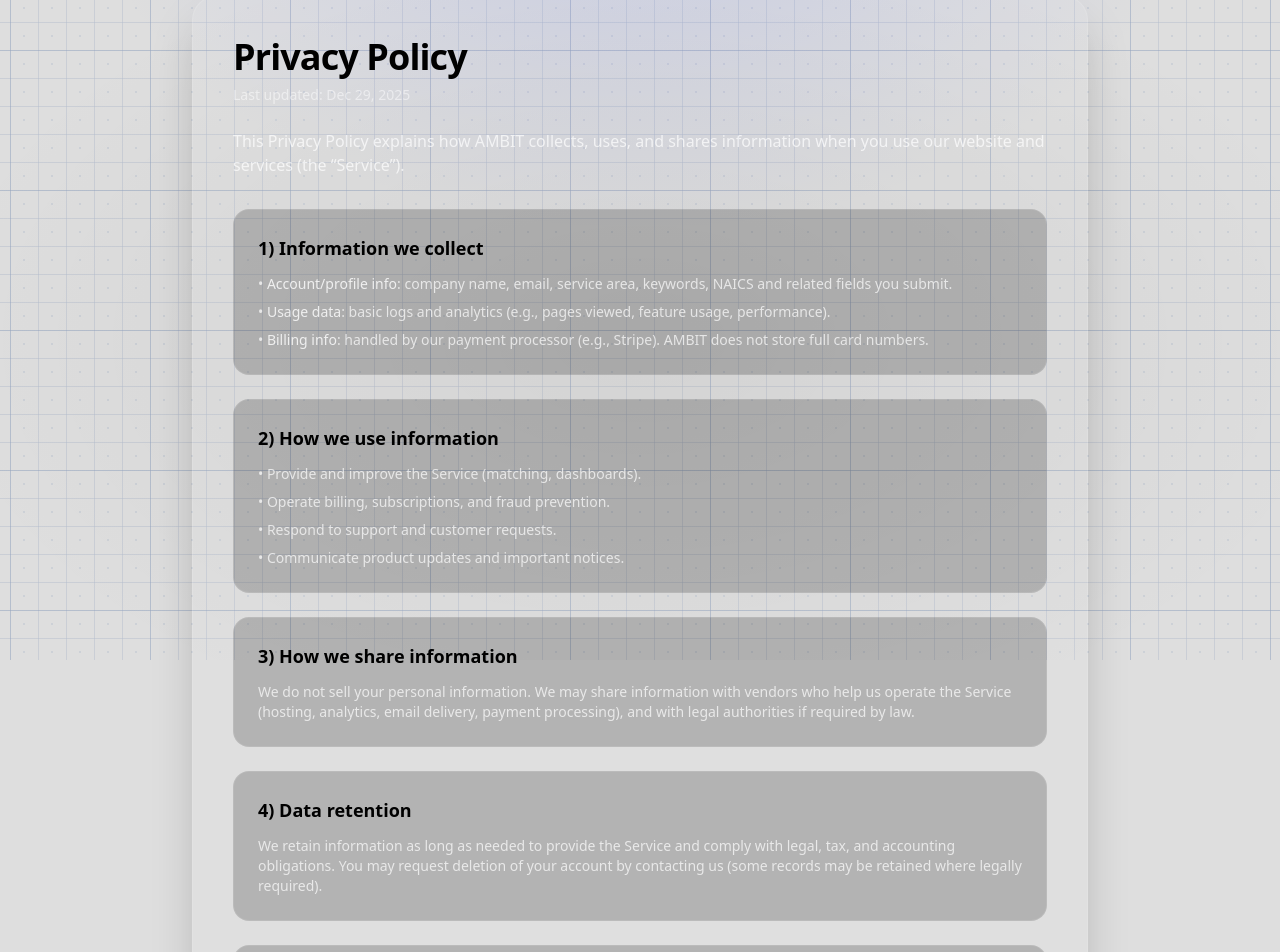
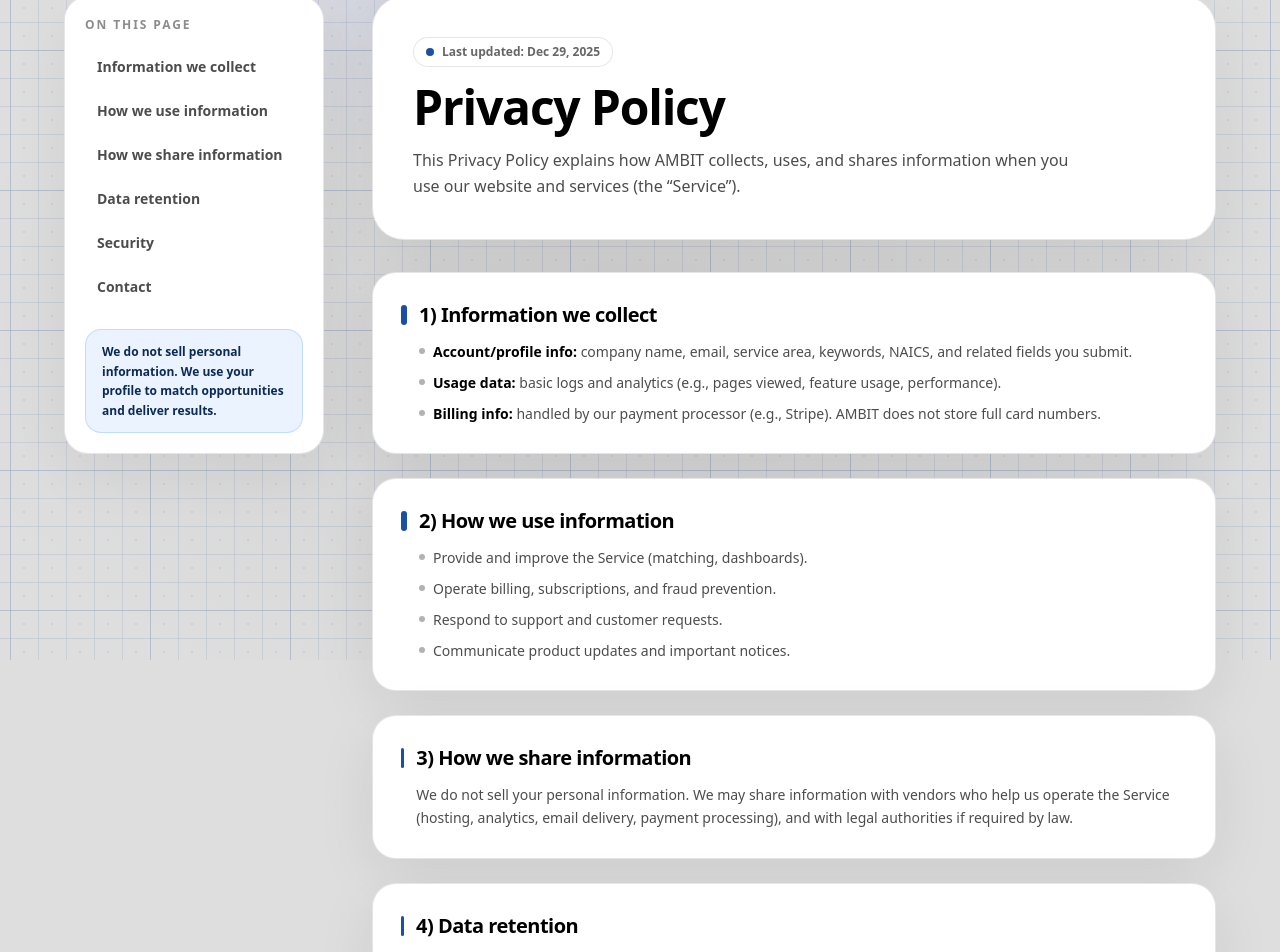
Before and after one commit to seansevrix/ambit, a Next.js app: page /privacy in a window 1280 px wide. Shown: the part 140-1092 px from the top of the page. Built offline with nearby package versions, Linux system fonts and the light colour scheme.

Commit message:
Improve Terms/Privacy page readability on light theme

```diff
--- a/app/privacy/page.tsx
+++ b/app/privacy/page.tsx
@@ -1,97 +1,183 @@
 import Link from "next/link";
+
+const TOC = [
+  { id: "collect", label: "Information we collect" },
+  { id: "use", label: "How we use information" },
+  { id: "share", label: "How we share information" },
+  { id: "retention", label: "Data retention" },
+  { id: "security", label: "Security" },
+  { id: "contact", label: "Contact" },
+];
+
+function SectionCard({
+  id,
+  title,
+  children,
+}: {
+  id: string;
+  title: string;
+  children: React.ReactNode;
+}) {
+  return (
+    <section
+      id={id}
+      className="rounded-3xl border border-black/10 bg-white p-6 shadow-[0_18px_60px_rgba(0,0,0,0.08)] md:p-7 scroll-mt-28"
+    >
+      <div className="flex items-start gap-3">
+        <div className="mt-1 h-5 w-1.5 rounded-full bg-[#1A4FA3]" />
+        <div className="min-w-0">
+          <h2 className="text-lg font-black tracking-tight text-black md:text-xl">
+            {title}
+          </h2>
+          <div className="mt-3 text-sm leading-relaxed text-black/70">
+            {children}
+          </div>
+        </div>
+      </div>
+    </section>
+  );
+}
 
 export default function PrivacyPage() {
   return (
-    <main className="min-h-[calc(100vh-80px)] px-4 py-16">
-      <div className="mx-auto w-full max-w-4xl">
-        <div className="rounded-3xl border border-white/10 bg-white/5 p-8 shadow-2xl backdrop-blur md:p-10">
-          <h1 className="text-3xl font-semibold tracking-tight md:text-4xl">
+    <main className="min-h-[calc(100vh-80px)] px-4 py-14 sm:py-16">
+      <div className="mx-auto w-full max-w-6xl">
+        <div className="grid gap-10 lg:grid-cols-[260px_1fr] lg:gap-12">
+          {/* TOC */}
+          <aside className="hidden lg:block">
+            <div className="sticky top-24 rounded-3xl border border-black/10 bg-white p-5 shadow-[0_18px_60px_rgba(0,0,0,0.06)]">
+              <div className="text-xs font-black tracking-[0.16em] text-black/45">
+                ON THIS PAGE
+              </div>
+              <nav className="mt-4 grid gap-2">
+                {TOC.map((t) => (
+                  <a
+                    key={t.id}
+                    href={`#${t.id}`}
+                    className="rounded-xl px-3 py-2 text-sm font-semibold text-black/70 hover:bg-black/[0.03] hover:text-black"
+                  >
+                    {t.label}
+                  </a>
+                ))}
+              </nav>
+
+              <div className="mt-6 rounded-2xl border border-[#63A7FF]/30 bg-[#EAF3FF] px-4 py-3 text-xs font-semibold leading-relaxed text-[#0B2A55]">
+                We do not sell personal information. We use your profile to match
+                opportunities and deliver results.
+              </div>
+            </div>
+          </aside>
+
+          {/* Content */}
+          <div className="min-w-0">
+            {/* Header Card */}
+            <div className="rounded-[32px] border border-black/10 bg-white p-7 shadow-[0_24px_80px_rgba(0,0,0,0.08)] md:p-10">
+              <div className="inline-flex items-center gap-2 rounded-full border border-black/10 bg-white px-3 py-1.5 text-xs font-semibold text-black/60">
+                <span className="inline-flex h-2 w-2 rounded-full bg-[#1A4FA3]" />
+                Last updated: Dec 29, 2025
+              </div>
+
+              <h1 className="mt-4 text-3xl font-black tracking-tight text-black md:text-5xl">
                 Privacy Policy
               </h1>
-          <p className="mt-2 text-sm text-white/50">Last updated: Dec 29, 2025</p>
 
-          <p className="mt-6 text-white/70">
+              <p className="mt-4 max-w-2xl text-sm leading-relaxed text-black/70 md:text-base">
                 This Privacy Policy explains how AMBIT collects, uses, and shares
                 information when you use our website and services (the “Service”).
               </p>
+            </div>
 
-          <section className="mt-8 rounded-2xl border border-white/10 bg-black/20 p-6">
-            <h2 className="text-lg font-semibold">1) Information we collect</h2>
-            <ul className="mt-3 space-y-2 text-sm text-white/70">
-              <li>
-                • <span className="text-white/80">Account/profile info</span>:
-                company name, email, service area, keywords, NAICS and related
+            <div className="mt-8 grid gap-6">
+              <SectionCard id="collect" title="1) Information we collect">
+                <ul className="mt-1 space-y-2">
+                  <li className="flex gap-2">
+                    <span className="mt-[7px] h-1.5 w-1.5 rounded-full bg-black/30" />
+                    <span>
+                      <span className="font-semibold text-black">Account/profile info:</span>{" "}
+                      company name, email, service area, keywords, NAICS, and related
                       fields you submit.
+                    </span>
                   </li>
-              <li>
-                • <span className="text-white/80">Usage data</span>: basic logs
-                and analytics (e.g., pages viewed, feature usage, performance).
+                  <li className="flex gap-2">
+                    <span className="mt-[7px] h-1.5 w-1.5 rounded-full bg-black/30" />
+                    <span>
+                      <span className="font-semibold text-black">Usage data:</span>{" "}
+                      basic logs and analytics (e.g., pages viewed, feature usage,
+                      performance).
+                    </span>
                   </li>
-              <li>
-                • <span className="text-white/80">Billing info</span>: handled by
-                our payment processor (e.g., Stripe). AMBIT does not store full
-                card numbers.
+                  <li className="flex gap-2">
+                    <span className="mt-[7px] h-1.5 w-1.5 rounded-full bg-black/30" />
+                    <span>
+                      <span className="font-semibold text-black">Billing info:</span>{" "}
+                      handled by our payment processor (e.g., Stripe). AMBIT does not
+                      store full card numbers.
+                    </span>
                   </li>
                 </ul>
-          </section>
+              </SectionCard>
 
-          <section className="mt-6 rounded-2xl border border-white/10 bg-black/20 p-6">
-            <h2 className="text-lg font-semibold">2) How we use information</h2>
-            <ul className="mt-3 space-y-2 text-sm text-white/70">
-              <li>• Provide and improve the Service (matching, dashboards).</li>
-              <li>• Operate billing, subscriptions, and fraud prevention.</li>
-              <li>• Respond to support and customer requests.</li>
-              <li>• Communicate product updates and important notices.</li>
+              <SectionCard id="use" title="2) How we use information">
+                <ul className="mt-1 space-y-2">
+                  <li className="flex gap-2">
+                    <span className="mt-[7px] h-1.5 w-1.5 rounded-full bg-black/30" />
+                    <span>Provide and improve the Service (matching, dashboards).</span>
+                  </li>
+                  <li className="flex gap-2">
+                    <span className="mt-[7px] h-1.5 w-1.5 rounded-full bg-black/30" />
+                    <span>Operate billing, subscriptions, and fraud prevention.</span>
+                  </li>
+                  <li className="flex gap-2">
+                    <span className="mt-[7px] h-1.5 w-1.5 rounded-full bg-black/30" />
+                    <span>Respond to support and customer requests.</span>
+                  </li>
+                  <li className="flex gap-2">
+                    <span className="mt-[7px] h-1.5 w-1.5 rounded-full bg-black/30" />
+                    <span>Communicate product updates and important notices.</span>
+                  </li>
                 </ul>
-          </section>
+              </SectionCard>
 
-          <section className="mt-6 rounded-2xl border border-white/10 bg-black/20 p-6">
-            <h2 className="text-lg font-semibold">3) How we share information</h2>
-            <p className="mt-3 text-sm text-white/70">
+              <SectionCard id="share" title="3) How we share information">
                 We do not sell your personal information. We may share information
                 with vendors who help us operate the Service (hosting, analytics,
                 email delivery, payment processing), and with legal authorities if
                 required by law.
-            </p>
-          </section>
+              </SectionCard>
 
-          <section className="mt-6 rounded-2xl border border-white/10 bg-black/20 p-6">
-            <h2 className="text-lg font-semibold">4) Data retention</h2>
-            <p className="mt-3 text-sm text-white/70">
+              <SectionCard id="retention" title="4) Data retention">
                 We retain information as long as needed to provide the Service and
                 comply with legal, tax, and accounting obligations. You may request
-              deletion of your account by contacting us (some records may be
-              retained where legally required).
-            </p>
-          </section>
+                deletion of your account by contacting us (some records may be retained
+                where legally required).
+              </SectionCard>
 
-          <section className="mt-6 rounded-2xl border border-white/10 bg-black/20 p-6">
-            <h2 className="text-lg font-semibold">5) Security</h2>
-            <p className="mt-3 text-sm text-white/70">
+              <SectionCard id="security" title="5) Security">
                 We use reasonable administrative, technical, and physical safeguards
                 designed to protect information. No method of transmission or storage
                 is 100% secure.
-            </p>
-          </section>
+              </SectionCard>
 
-          <section className="mt-6 rounded-2xl border border-white/10 bg-black/20 p-6">
-            <h2 className="text-lg font-semibold">6) Contact</h2>
-            <p className="mt-3 text-sm text-white/70">
+              <SectionCard id="contact" title="6) Contact">
                 Privacy questions? Visit{" "}
-              <Link className="underline hover:text-white" href="/support">
+                <Link className="font-semibold text-[#1A4FA3] hover:underline" href="/support">
                   Support
                 </Link>{" "}
                 or email{" "}
-              <a className="underline hover:text-white" href="mailto:ambit@sevrixgov.com">
+                <a
+                  className="font-semibold text-[#1A4FA3] hover:underline"
+                  href="mailto:ambit@sevrixgov.com"
+                >
                   ambit@sevrixgov.com
                 </a>
                 .
-            </p>
-          </section>
+              </SectionCard>
 
-          <p className="mt-8 text-xs text-white/50">
+              <div className="rounded-3xl border border-black/10 bg-white px-6 py-5 text-xs leading-relaxed text-black/55 shadow-[0_18px_60px_rgba(0,0,0,0.06)]">
                 This policy is informational and not legal advice.
-          </p>
+              </div>
+            </div>
+          </div>
         </div>
       </div>
     </main>
--- a/app/terms/page.tsx
+++ b/app/terms/page.tsx
@@ -1,117 +1,201 @@
 import Link from "next/link";
+
+const TOC = [
+  { id: "service", label: "The Service" },
+  { id: "verification", label: "No guarantee + verification" },
+  { id: "acceptable-use", label: "Acceptable use" },
+  { id: "billing", label: "Billing, cancellation, refunds" },
+  { id: "ip", label: "Intellectual property" },
+  { id: "warranties", label: "Disclaimer of warranties" },
+  { id: "liability", label: "Limitation of liability" },
+  { id: "indemnity", label: "Indemnity" },
+  { id: "contact", label: "Contact" },
+];
+
+function SectionCard({
+  id,
+  title,
+  children,
+}: {
+  id: string;
+  title: string;
+  children: React.ReactNode;
+}) {
+  return (
+    <section
+      id={id}
+      className="rounded-3xl border border-black/10 bg-white p-6 shadow-[0_18px_60px_rgba(0,0,0,0.08)] md:p-7 scroll-mt-28"
+    >
+      <div className="flex items-start gap-3">
+        <div className="mt-1 h-5 w-1.5 rounded-full bg-[#1A4FA3]" />
+        <div className="min-w-0">
+          <h2 className="text-lg font-black tracking-tight text-black md:text-xl">
+            {title}
+          </h2>
+          <div className="mt-3 text-sm leading-relaxed text-black/70">
+            {children}
+          </div>
+        </div>
+      </div>
+    </section>
+  );
+}
 
 export default function TermsPage() {
   return (
-    <main className="min-h-[calc(100vh-80px)] px-4 py-16">
-      <div className="mx-auto w-full max-w-4xl">
-        <div className="rounded-3xl border border-white/10 bg-white/5 p-8 shadow-2xl backdrop-blur md:p-10">
-          <h1 className="text-3xl font-semibold tracking-tight md:text-4xl">
+    <main className="min-h-[calc(100vh-80px)] px-4 py-14 sm:py-16">
+      <div className="mx-auto w-full max-w-6xl">
+        <div className="grid gap-10 lg:grid-cols-[260px_1fr] lg:gap-12">
+          {/* TOC */}
+          <aside className="hidden lg:block">
+            <div className="sticky top-24 rounded-3xl border border-black/10 bg-white p-5 shadow-[0_18px_60px_rgba(0,0,0,0.06)]">
+              <div className="text-xs font-black tracking-[0.16em] text-black/45">
+                ON THIS PAGE
+              </div>
+              <nav className="mt-4 grid gap-2">
+                {TOC.map((t) => (
+                  <a
+                    key={t.id}
+                    href={`#${t.id}`}
+                    className="rounded-xl px-3 py-2 text-sm font-semibold text-black/70 hover:bg-black/[0.03] hover:text-black"
+                  >
+                    {t.label}
+                  </a>
+                ))}
+              </nav>
+
+              <div className="mt-6 rounded-2xl border border-[#63A7FF]/30 bg-[#EAF3FF] px-4 py-3 text-xs font-semibold leading-relaxed text-[#0B2A55]">
+                AMBIT is an informational tool — always verify details in the
+                official solicitation source.
+              </div>
+            </div>
+          </aside>
+
+          {/* Content */}
+          <div className="min-w-0">
+            {/* Header Card */}
+            <div className="rounded-[32px] border border-black/10 bg-white p-7 shadow-[0_24px_80px_rgba(0,0,0,0.08)] md:p-10">
+              <div className="inline-flex items-center gap-2 rounded-full border border-black/10 bg-white px-3 py-1.5 text-xs font-semibold text-black/60">
+                <span className="inline-flex h-2 w-2 rounded-full bg-[#1A4FA3]" />
+                Last updated: Dec 29, 2025
+              </div>
+
+              <h1 className="mt-4 text-3xl font-black tracking-tight text-black md:text-5xl">
                 Terms of Service
               </h1>
-          <p className="mt-2 text-sm text-white/50">Last updated: Dec 29, 2025</p>
 
-          <p className="mt-6 text-white/70">
+              <p className="mt-4 max-w-2xl text-sm leading-relaxed text-black/70 md:text-base">
                 These Terms govern your use of AMBIT. By accessing or using the
                 Service, you agree to these Terms.
               </p>
+            </div>
 
-          <section className="mt-8 rounded-2xl border border-white/10 bg-black/20 p-6">
-            <h2 className="text-lg font-semibold">1) The Service</h2>
-            <p className="mt-3 text-sm text-white/70">
+            <div className="mt-8 grid gap-6">
+              <SectionCard id="service" title="1) The Service">
                 AMBIT helps businesses discover and prioritize public-sector
                 opportunities using publicly available information and third-party
                 sources. AMBIT is an informational tool and is not legal advice.
-            </p>
-          </section>
+              </SectionCard>
 
-          <section className="mt-6 rounded-2xl border border-white/10 bg-black/20 p-6">
-            <h2 className="text-lg font-semibold">2) No guarantee + verification</h2>
-            <p className="mt-3 text-sm text-white/70">
+              <SectionCard
+                id="verification"
+                title="2) No guarantee + verification"
+              >
                 We do not guarantee accuracy, completeness, or timeliness of any
-              listing, summary, match score, or estimate. You are responsible for
-              verifying requirements, deadlines, and attachments on the official
-              solicitation source before acting.
-            </p>
-          </section>
+                listing, summary, match score, or estimate. You are responsible
+                for verifying requirements, deadlines, and attachments on the
+                official solicitation source before acting.
+              </SectionCard>
 
-          <section className="mt-6 rounded-2xl border border-white/10 bg-black/20 p-6">
-            <h2 className="text-lg font-semibold">3) Acceptable use</h2>
-            <ul className="mt-3 space-y-2 text-sm text-white/70">
-              <li>• Don’t bypass paywalls or access controls.</li>
-              <li>• Don’t scrape, reverse engineer, or disrupt the Service.</li>
-              <li>• Don’t use the Service for unlawful or abusive activity.</li>
-            </ul>
-          </section>
-
-          <section className="mt-6 rounded-2xl border border-white/10 bg-black/20 p-6">
-            <h2 className="text-lg font-semibold">4) Billing, cancellation, refunds</h2>
-            <ul className="mt-3 space-y-2 text-sm text-white/70">
-              <li>• Subscriptions renew automatically until canceled.</li>
-              <li>• You can cancel anytime; access continues through the paid period.</li>
-              <li>
-                • Unless required by law, payments are non-refundable (especially
-                for partial periods).
+              <SectionCard id="acceptable-use" title="3) Acceptable use">
+                <ul className="mt-1 space-y-2">
+                  <li className="flex gap-2">
+                    <span className="mt-[7px] h-1.5 w-1.5 rounded-full bg-black/30" />
+                    <span>Don’t bypass paywalls or access controls.</span>
+                  </li>
+                  <li className="flex gap-2">
+                    <span className="mt-[7px] h-1.5 w-1.5 rounded-full bg-black/30" />
+                    <span>Don’t scrape, reverse engineer, or disrupt the Service.</span>
+                  </li>
+                  <li className="flex gap-2">
+                    <span className="mt-[7px] h-1.5 w-1.5 rounded-full bg-black/30" />
+                    <span>Don’t use the Service for unlawful or abusive activity.</span>
                   </li>
                 </ul>
-          </section>
+              </SectionCard>
 
-          <section className="mt-6 rounded-2xl border border-white/10 bg-black/20 p-6">
-            <h2 className="text-lg font-semibold">5) Intellectual property</h2>
-            <p className="mt-3 text-sm text-white/70">
+              <SectionCard
+                id="billing"
+                title="4) Billing, cancellation, refunds"
+              >
+                <ul className="mt-1 space-y-2">
+                  <li className="flex gap-2">
+                    <span className="mt-[7px] h-1.5 w-1.5 rounded-full bg-black/30" />
+                    <span>Subscriptions renew automatically until canceled.</span>
+                  </li>
+                  <li className="flex gap-2">
+                    <span className="mt-[7px] h-1.5 w-1.5 rounded-full bg-black/30" />
+                    <span>
+                      You can cancel anytime; access continues through the paid
+                      period.
+                    </span>
+                  </li>
+                  <li className="flex gap-2">
+                    <span className="mt-[7px] h-1.5 w-1.5 rounded-full bg-black/30" />
+                    <span>
+                      Unless required by law, payments are non-refundable
+                      (especially for partial periods).
+                    </span>
+                  </li>
+                </ul>
+              </SectionCard>
+
+              <SectionCard id="ip" title="5) Intellectual property">
                 The Service, including its design, software, and content (excluding
                 third-party/public listings), is owned by AMBIT and/or its licensors.
-              You receive a limited, non-exclusive, non-transferable license to use
-              the Service for your internal business purposes.
-            </p>
-          </section>
+                You receive a limited, non-exclusive, non-transferable license to
+                use the Service for your internal business purposes.
+              </SectionCard>
 
-          <section className="mt-6 rounded-2xl border border-white/10 bg-black/20 p-6">
-            <h2 className="text-lg font-semibold">6) Disclaimer of warranties</h2>
-            <p className="mt-3 text-sm text-white/70">
-              THE SERVICE IS PROVIDED “AS IS” AND “AS AVAILABLE” WITHOUT WARRANTIES
-              OF ANY KIND, EXPRESS OR IMPLIED, INCLUDING IMPLIED WARRANTIES OF
-              MERCHANTABILITY, FITNESS FOR A PARTICULAR PURPOSE, AND
-              NON-INFRINGEMENT.
-            </p>
-          </section>
+              <SectionCard id="warranties" title="6) Disclaimer of warranties">
+                THE SERVICE IS PROVIDED “AS IS” AND “AS AVAILABLE” WITHOUT
+                WARRANTIES OF ANY KIND, EXPRESS OR IMPLIED, INCLUDING IMPLIED
+                WARRANTIES OF MERCHANTABILITY, FITNESS FOR A PARTICULAR PURPOSE,
+                AND NON-INFRINGEMENT.
+              </SectionCard>
 
-          <section className="mt-6 rounded-2xl border border-white/10 bg-black/20 p-6">
-            <h2 className="text-lg font-semibold">7) Limitation of liability</h2>
-            <p className="mt-3 text-sm text-white/70">
-              TO THE MAXIMUM EXTENT PERMITTED BY LAW, AMBIT WILL NOT BE LIABLE FOR
-              INDIRECT, INCIDENTAL, SPECIAL, CONSEQUENTIAL, OR PUNITIVE DAMAGES,
-              OR ANY LOSS OF PROFITS, REVENUE, DATA, OR BUSINESS OPPORTUNITIES.
-            </p>
-          </section>
+              <SectionCard id="liability" title="7) Limitation of liability">
+                TO THE MAXIMUM EXTENT PERMITTED BY LAW, AMBIT WILL NOT BE LIABLE
+                FOR INDIRECT, INCIDENTAL, SPECIAL, CONSEQUENTIAL, OR PUNITIVE
+                DAMAGES, OR ANY LOSS OF PROFITS, REVENUE, DATA, OR BUSINESS
+                OPPORTUNITIES.
+              </SectionCard>
 
-          <section className="mt-6 rounded-2xl border border-white/10 bg-black/20 p-6">
-            <h2 className="text-lg font-semibold">8) Indemnity</h2>
-            <p className="mt-3 text-sm text-white/70">
-              You agree to defend, indemnify, and hold AMBIT harmless from claims
-              arising out of your use of the Service, your content, or your
-              violation of these Terms.
-            </p>
-          </section>
+              <SectionCard id="indemnity" title="8) Indemnity">
+                You agree to defend, indemnify, and hold AMBIT harmless from
+                claims arising out of your use of the Service, your content, or
+                your violation of these Terms.
+              </SectionCard>
 
-          <section className="mt-6 rounded-2xl border border-white/10 bg-black/20 p-6">
-            <h2 className="text-lg font-semibold">9) Contact</h2>
-            <p className="mt-3 text-sm text-white/70">
+              <SectionCard id="contact" title="9) Contact">
                 Questions? Use{" "}
-              <Link className="underline hover:text-white" href="/contact">
+                <Link className="font-semibold text-[#1A4FA3] hover:underline" href="/support">
+                  Support
+                </Link>{" "}
+                (or{" "}
+                <Link className="font-semibold text-[#1A4FA3] hover:underline" href="/contact">
                   Contact
                 </Link>{" "}
-              or{" "}
-              <Link className="underline hover:text-white" href="/support">
-                Support
-              </Link>
-              .
-            </p>
-          </section>
+                if available).
+              </SectionCard>
 
-          <p className="mt-8 text-xs text-white/50">
-            These terms are a starting point and not legal advice. For stronger
-            protection, have counsel review before a full public launch.
-          </p>
+              <div className="rounded-3xl border border-black/10 bg-white px-6 py-5 text-xs leading-relaxed text-black/55 shadow-[0_18px_60px_rgba(0,0,0,0.06)]">
+                These terms are a starting point and not legal advice. For
+                stronger protection, have counsel review before a full public
+                launch.
+              </div>
+            </div>
+          </div>
         </div>
       </div>
     </main>
```
Lines whose indentation alone changed are shown as unchanged.
